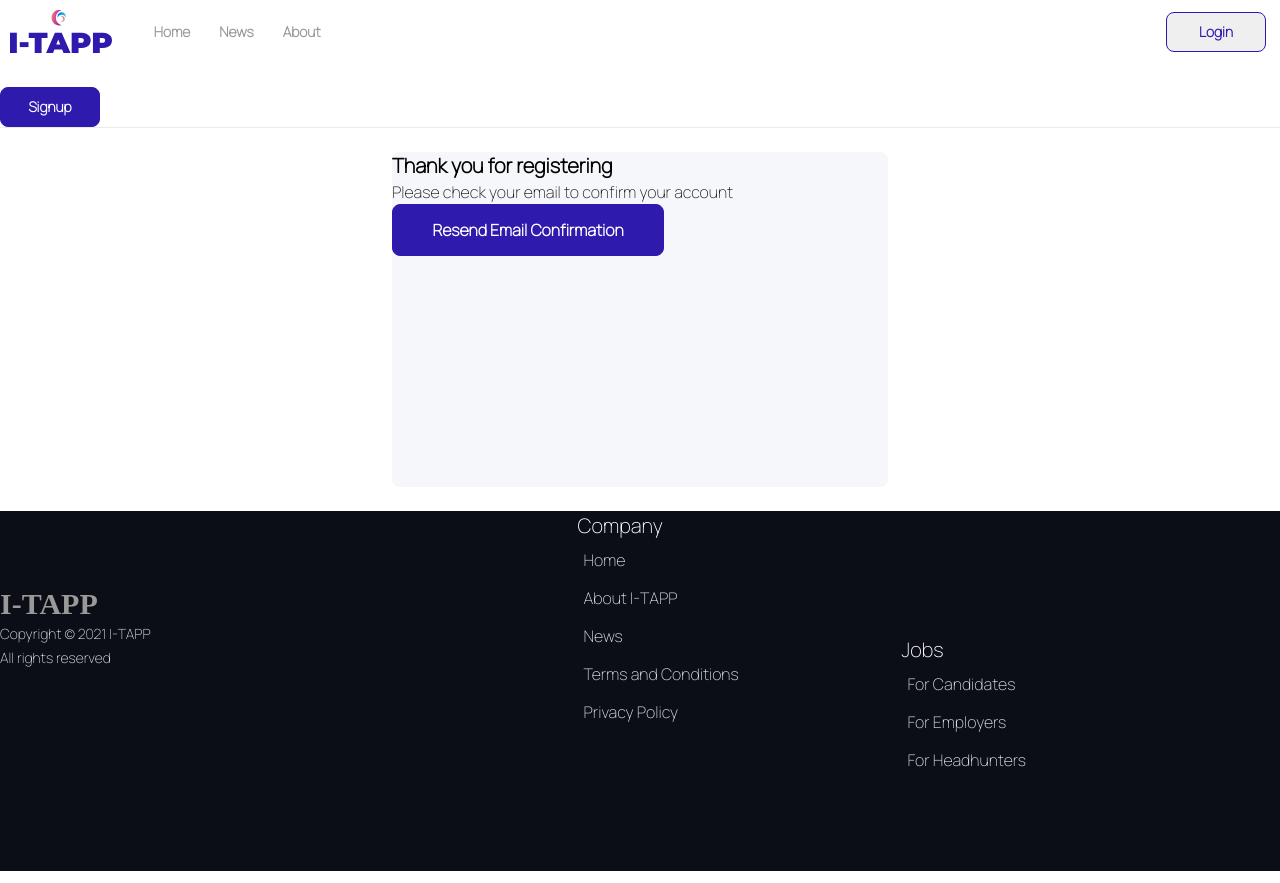
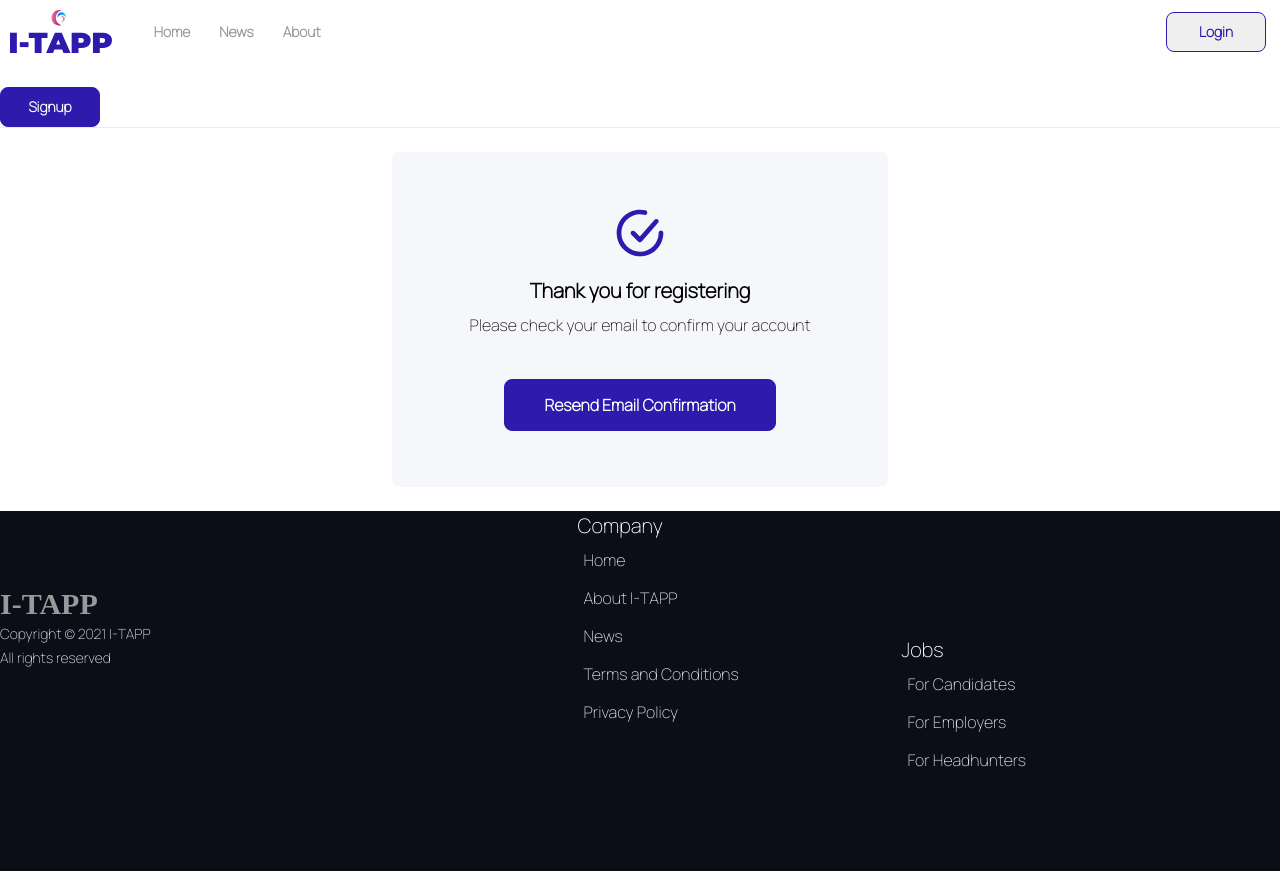
Before and after one commit to DanilaLitvishko/front, a React (Create React App) app: page /confirmRegistration in a window 1280 px wide. Built offline with nearby package versions, Linux system fonts and the light colour scheme.

Commit message:
added registration

```diff
--- a/package.json
+++ b/package.json
@@ -10,6 +10,7 @@
     "@testing-library/jest-dom": "^5.11.4",
     "@testing-library/react": "^11.1.0",
     "@testing-library/user-event": "^12.1.10",
+    "axios": "^0.21.1",
     "formik": "^2.2.9",
     "react": "^17.0.2",
     "react-dom": "^17.0.2",
--- a/src/components/confirm-registration/confirm-registration.component.jsx
+++ b/src/components/confirm-registration/confirm-registration.component.jsx
@@ -1,12 +1,28 @@
 import React from 'react'
 import { Button, Thanks, Window, String, ButtonText} from './confirm-registration.styles'
+import {ReactComponent as Logo} from '../../assets/icon.svg'
+import { makeStyles } from "@material-ui/core/styles";
+
+const useStyles = makeStyles((theme) => ({
+    logoContainer:{
+        marginBottom: '20px',
+    },
+    textContainer:{
+        marginTop:'8px',
+    },
+    buttonContainer:{
+        marginTop: '42px',
+    }
+}))
 
 const ConfirmRegistration = () => {
+    const classes = useStyles();
     return (
         <Window>
+            <Logo className={classes.logoContainer}/>
             <Thanks>Thank you for registering</Thanks>
-            <String>Please check your email to confirm your account</String>
-            <Button><ButtonText>Resend Email Confirmation</ButtonText></Button>
+            <String className={classes.textContainer}>Please check your email to confirm your account</String>
+            <Button className={classes.buttonContainer}><ButtonText>Resend Email Confirmation</ButtonText></Button>
         </Window>
     )
 }
--- a/src/components/confirm-registration/confirm-registration.styles.jsx
+++ b/src/components/confirm-registration/confirm-registration.styles.jsx
@@ -1,8 +1,12 @@
 import styled from 'styled-components'
 
 export const Window = styled.div`
+    display: flex;
     flex-direction: column;
+
     justify-content: center;
+    align-items: center;
+
     background: #F5F7FA;
     border-radius: 8px;
     width: 496px;
--- a/src/components/signup/signup.component.jsx
+++ b/src/components/signup/signup.component.jsx
@@ -13,7 +13,7 @@ import {
     Square
 } from './signup.styles'
 import SignUpSchema from './signup.validation-schema'
-
+import axios from 'axios';
 
 
 const SignUp = () => {
@@ -29,11 +29,17 @@ const SignUp = () => {
             password: '',
             confirmPassword: ''
         },
-        onSubmit: values => {
-            console.log(values)
+        onSubmit: async ({email, password}) => {
+            try{
+                const username = email;
+                await axios.post('http://localhost:3001/auth/signup', {username, password})
+            }catch(err){
+                console.log(err)
+            }
         },
         validationSchema: SignUpSchema,
     })
+
     return (
         <Window>
             <Tabs
@@ -48,7 +54,7 @@ const SignUp = () => {
             </Tabs>
             <form onSubmit={formik.handleSubmit}>
                 <Grid container direction="column" alignItems="center" spacing={1}>
-                    <Grid item justify="flex-start"><Label>Email</Label></Grid>
+                    <Grid item><Label>Email</Label></Grid>
                         <Grid item>
                             <Input
                                 id="email"
```
Also changed, not shown: src/assets/icon.svg (added), 1 other file (tests, documents, lock files or other folders).
